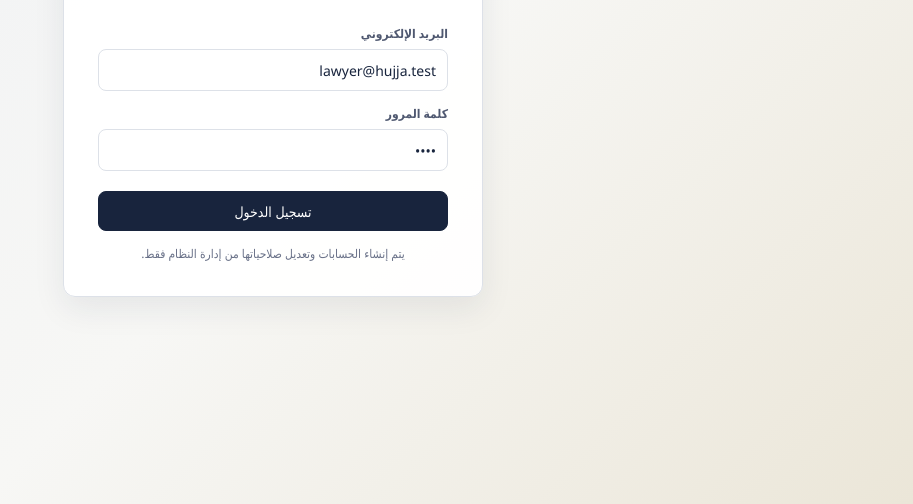
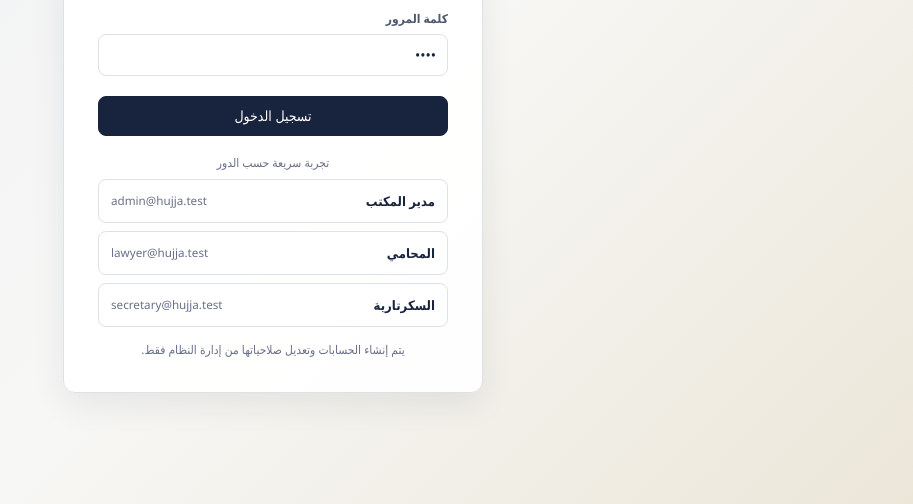
Before and after one commit to ezz-eldin-emad/hujja-prototype, a plain HTML site: page hujja-prototype.html in a window 1280 px wide. Shown: the part 296-800 px from the top of the page, without its empty margins (367-1280 px from the left). Drawn offline with Linux system fonts and the light colour scheme.

Commit message:
Add quick role login shortcuts
Co-authored-by: Copilot <223556219+Copilot@users.noreply.github.com>

```diff
--- a/hujja-prototype.html
+++ b/hujja-prototype.html
@@ -173,6 +173,16 @@
     .login-card .field { margin-top: 14px; }
     .login-card .btn { width: 100%; margin-top: 20px; }
     .login-hint { margin-top: 14px; color: var(--muted); font-size: 12px; text-align: center; }
+    .role-shortcuts { margin-top: 18px; display: grid; gap: 8px; }
+    .role-shortcuts-title { color: var(--muted); font-size: 12px; text-align: center; }
+    .role-shortcut {
+      width: 100%; min-height: 44px; border: 1px solid var(--line); border-radius: 8px;
+      background: #fff; color: var(--ink); display: flex; align-items: center;
+      justify-content: space-between; gap: 10px; padding: 8px 12px; text-align: right;
+    }
+    .role-shortcut:hover { border-color: #aab3c2; background: #fafbfc; }
+    .role-shortcut strong { font-size: 13px; }
+    .role-shortcut small { direction: ltr; color: var(--muted); }
     .toast {
       position: fixed; left: 24px; bottom: 24px; z-index: 50;
       background: var(--ink); color: #fff; border-right: 4px solid var(--gold);
@@ -331,10 +341,16 @@
               <div><h1>حُجّة</h1><p>نظام إدارة مكتب المحاماة</p></div>
             </div>
             <form id="login-form">
-              <div class="field"><label for="email">البريد الإلكتروني</label><input id="email" value="lawyer@hujja.test" autocomplete="username"></div>
+              <div class="field"><label for="email">البريد الإلكتروني</label><input id="email" value="" placeholder="اختر أحد الأدوار بالأسفل" autocomplete="username"></div>
               <div class="field"><label for="password">كلمة المرور</label><input id="password" type="password" value="1234" autocomplete="current-password"></div>
               <button class="btn primary" type="submit">تسجيل الدخول</button>
             </form>
+            <div class="role-shortcuts">
+              <div class="role-shortcuts-title">تجربة سريعة حسب الدور</div>
+              <button type="button" class="role-shortcut" onclick="selectRole('admin@hujja.test')"><strong>مدير المكتب</strong><small>admin@hujja.test</small></button>
+              <button type="button" class="role-shortcut" onclick="selectRole('lawyer@hujja.test')"><strong>المحامي</strong><small>lawyer@hujja.test</small></button>
+              <button type="button" class="role-shortcut" onclick="selectRole('secretary@hujja.test')"><strong>السكرتارية</strong><small>secretary@hujja.test</small></button>
+            </div>
             <div class="login-hint">يتم إنشاء الحسابات وتعديل صلاحياتها من إدارة النظام فقط.</div>
           </section>
         </main>`;
@@ -350,6 +366,14 @@
       });
     }
     function cancelOtp(){ state.pendingUser=null; state.otp=""; render(); }
+    function selectRole(email){
+      const input=$("#email");
+      if(input) {
+        input.value=email;
+        input.focus();
+        toast("تم اختيار الدور — اضغط تسجيل الدخول");
+      }
+    }
 
     const icons = {
       dashboard:`<svg viewBox="0 0 24 24" fill="none" stroke="currentColor"><rect x="3" y="3" width="7" height="7" rx="1"/><rect x="14" y="3" width="7" height="7" rx="1"/><rect x="3" y="14" width="7" height="7" rx="1"/><rect x="14" y="14" width="7" height="7" rx="1"/></svg>`,
```
Also changed, not shown: index.html (+25 -1 lines).
